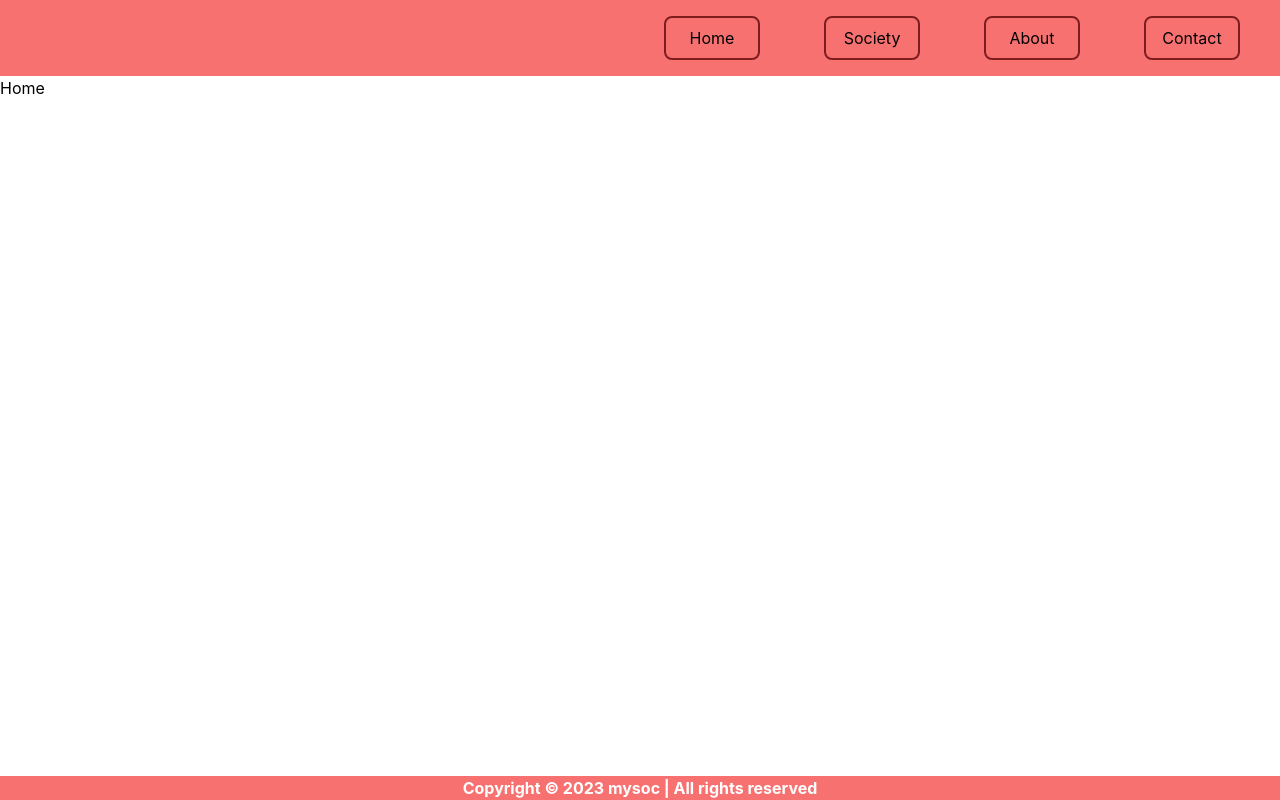
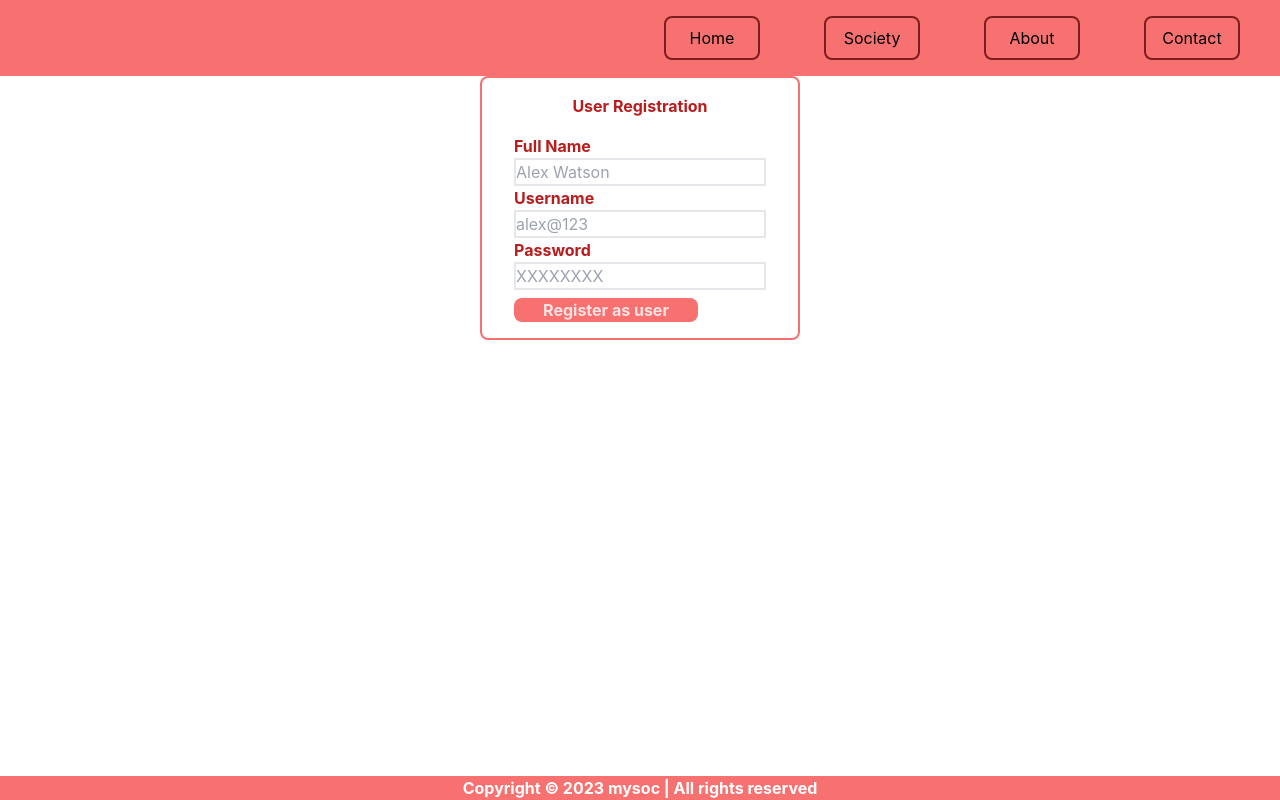
Before and after one commit to yashgokakkar99/MySociety, a React (Create React App) app in the folder mysoc/: page / in a window 1280 px wide. Built offline with nearby package versions, Linux system fonts and the light colour scheme.

Commit message:
Updated login and register forms

```diff
--- a/mysoc/src/App.js
+++ b/mysoc/src/App.js
@@ -4,6 +4,8 @@ import Home from "./components/Home.jsx";
 import Society from "./components/Society.jsx";
 import About from "./components/About.jsx";
 import Contact from "./components/Contact.jsx";
+import UserLogin from "./components/UserLogin.jsx";
+import UserReg from "./components/UserReg.jsx";
 import { BrowserRouter, Route, Routes } from "react-router-dom";
 
 function App() {
@@ -12,7 +14,7 @@ function App() {
       <BrowserRouter>
         <Navbar />
         <Routes>
-          <Route path="/" element={<Home />}></Route>
+          <Route path="/" element={<UserReg />}></Route>
           <Route path="/society" element={<Society />}></Route>
           <Route path="/about" element={<About />}></Route>
           <Route path="/contact" element={<Contact />}></Route>
--- /dev/null
+++ b/mysoc/src/components/ChairmanLogin.jsx
@@ -0,0 +1,46 @@
+import React from "react";
+
+function ChairmanLogin() {
+  return (
+    <div className="border-2 border-red-400 rounded-lg flex justify-center w-80 item-center m-auto p-4">
+      <form method="POST">
+        <div>
+          <div className="flex justify-center font-bold text-red-700">
+            Chairman Login
+          </div>
+          <div className="text-red-700 font-bold mt-4">
+            <label for="username">Username</label>
+          </div>
+          <input
+            className="border-2"
+            type="text"
+            placeholder="alex@123"
+            name="username"
+            id="username"
+          ></input>
+        </div>
+        <div>
+          <div className="text-red-700 font-bold">
+            <label for="password">Password</label>
+          </div>
+          <input
+            className="border-2"
+            type="password"
+            placeholder="XXXXXXXX"
+            name="password"
+            id="password"
+          ></input>
+        </div>
+        <div>
+          <input
+            className="text-red-100 w-[184px] bg-red-400 flex justify-center font-bold  mt-2 rounded-lg hover:bg-red-200 hover:text-red-700"
+            type="submit"
+            value="Submit"
+          ></input>
+        </div>
+      </form>
+    </div>
+  );
+}
+
+export default ChairmanLogin;
--- /dev/null
+++ b/mysoc/src/components/ChairmanReg.jsx
@@ -0,0 +1,58 @@
+import React from 'react'
+
+function ChairmanReg() {
+  return (
+    <div className="border-2 border-red-400 rounded-lg flex justify-center w-80 item-center m-auto p-4">
+    <form method="POST">
+      <div>
+      <div className="flex justify-center font-bold text-red-700">
+          Chairman Registration
+        </div>
+        <div className="text-red-700 font-bold mt-4">
+          <label for="name">Full Name</label>
+        </div>
+        <input
+          className="border-2"
+          type="name"
+          placeholder="Alex Watson"
+          name="name"
+          id="name"
+        ></input>
+      </div>
+      <div>
+        <div className="text-red-700 font-bold">
+          <label for="username">Username</label>
+        </div>
+        <input
+          className="border-2"
+          type="text"
+          placeholder="alex@123"
+          name="username"
+          id="username"
+        ></input>
+      </div>
+      <div>
+        <div className="text-red-700 font-bold">
+          <label for="password">Password</label>
+        </div>
+        <input
+          className="border-2"
+          type="password"
+          placeholder="XXXXXXXX"
+          name="password"
+          id="password"
+        ></input>
+      </div>
+      <div>
+        <input
+          className="text-red-100 w-[184px] bg-red-400 flex justify-center font-bold  mt-2 rounded-lg hover:bg-red-200 hover:text-red-700"
+          type="submit"
+          value="Register as chairman"
+        ></input>
+      </div>
+    </form>
+  </div>
+  )
+}
+
+export default ChairmanReg
--- /dev/null
+++ b/mysoc/src/components/UserLogin.jsx
@@ -0,0 +1,40 @@
+import React from "react";
+
+function UserLogin() {
+  return (
+    <div className="border-2 border-red-400 rounded-lg flex justify-center w-80 item-center m-auto p-4">
+      <form method="POST">
+        <div>
+          <div className="flex justify-center font-bold text-red-700">User Login</div>
+          <div className="text-red-700 font-bold mt-4">
+            <label for="username">Username</label>
+          </div>
+          <input
+            className="border-2"
+            type="text"
+            placeholder="alex@123"
+            name="username"
+            id="username"
+          ></input>
+        </div>
+        <div>
+          <div className="text-red-700 font-bold">
+            <label for="password">Password</label>
+          </div>
+          <input
+            className="border-2"
+            type="password"
+            placeholder="XXXXXXXX"
+            name="password"
+            id="password"
+          ></input>
+        </div>
+        <div>
+          <input className="text-red-100 w-[184px] bg-red-400 flex justify-center font-bold  mt-2 rounded-lg hover:bg-red-200 hover:text-red-700" type="submit" value="Submit"></input>
+        </div>
+      </form>
+    </div>
+  );
+}
+
+export default UserLogin;
--- /dev/null
+++ b/mysoc/src/components/UserReg.jsx
@@ -0,0 +1,58 @@
+import React from "react";
+
+function UserReg() {
+  return (
+    <div className="border-2 border-red-400 rounded-lg flex justify-center w-80 item-center m-auto p-4">
+      <form method="POST">
+        <div>
+        <div className="flex justify-center font-bold text-red-700">
+            User Registration
+          </div>
+          <div className="text-red-700 font-bold mt-4">
+            <label for="name">Full Name</label>
+          </div>
+          <input
+            className="border-2"
+            type="name"
+            placeholder="Alex Watson"
+            name="name"
+            id="name"
+          ></input>
+        </div>
+        <div>
+          <div className="text-red-700 font-bold">
+            <label for="username">Username</label>
+          </div>
+          <input
+            className="border-2"
+            type="text"
+            placeholder="alex@123"
+            name="username"
+            id="username"
+          ></input>
+        </div>
+        <div>
+          <div className="text-red-700 font-bold">
+            <label for="password">Password</label>
+          </div>
+          <input
+            className="border-2"
+            type="password"
+            placeholder="XXXXXXXX"
+            name="password"
+            id="password"
+          ></input>
+        </div>
+        <div>
+          <input
+            className="text-red-100 w-[184px] bg-red-400 flex justify-center font-bold  mt-2 rounded-lg hover:bg-red-200 hover:text-red-700"
+            type="submit"
+            value="Register as user"
+          ></input>
+        </div>
+      </form>
+    </div>
+  );
+}
+
+export default UserReg;
```
